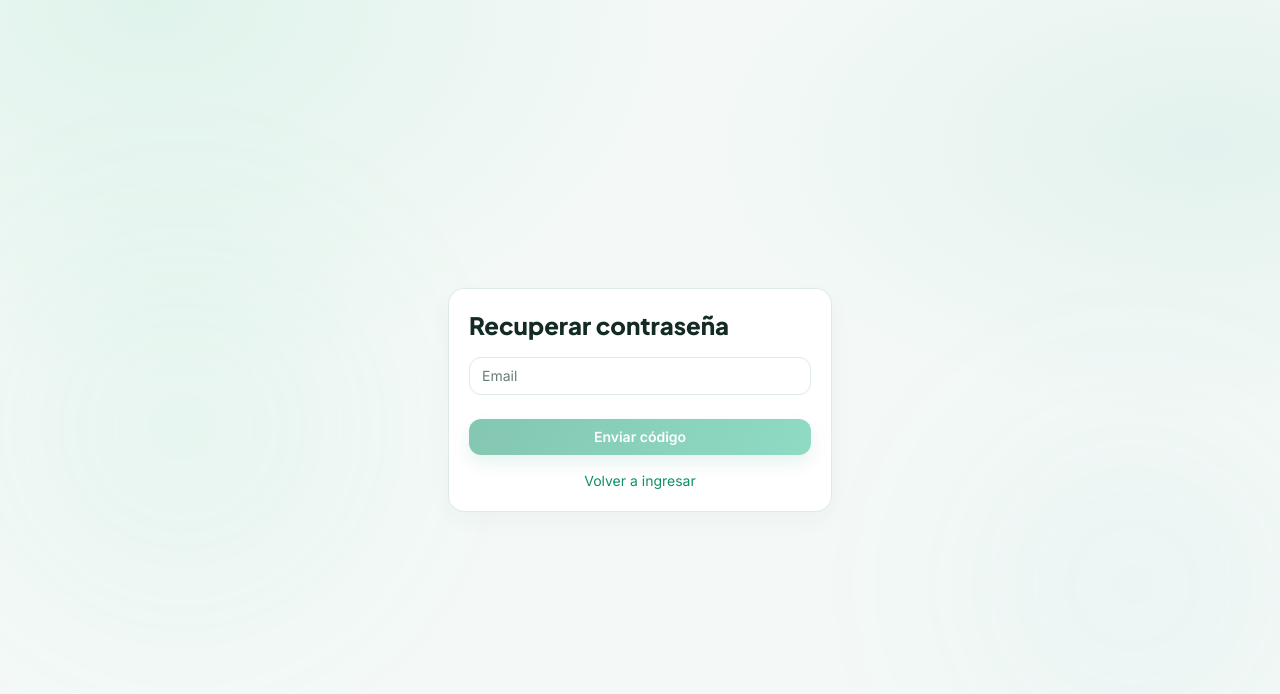
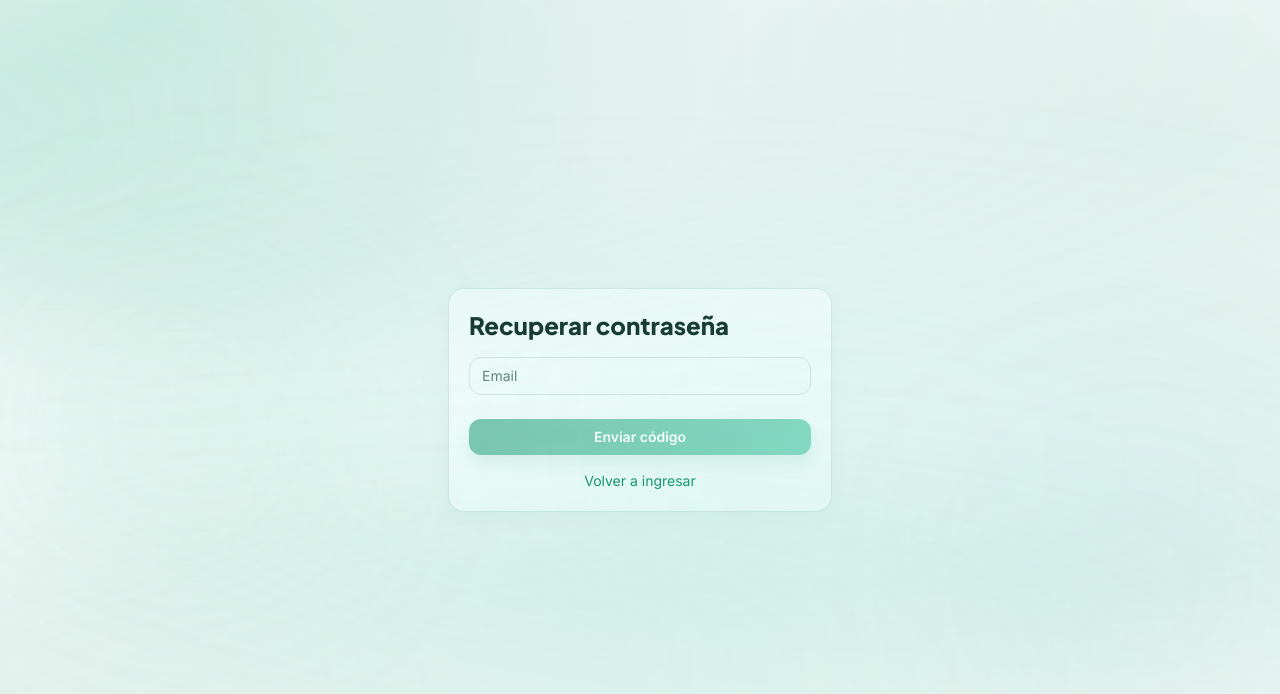
Before and after one commit to Alet0rre05/sanaea-app, a React (Vite) app in the folder frontend/: page /password/reset in a window 1280 px wide. Shown: the top 694 px of the page. Built offline with nearby package versions, Linux system fonts and the light colour scheme; no server answers.

Commit message:
Add files via upload

```diff
--- a/frontend/src/styles/index.css
+++ b/frontend/src/styles/index.css
@@ -67,8 +67,8 @@ button,a,input,select,textarea { -webkit-tap-highlight-color:transparent; }
 .feature-card:hover,.shortcut-card:hover { transform:translateY(-3px);border-color:rgba(27,166,119,.42);box-shadow:0 14px 34px rgba(14,103,70,.09); }
 .shortcut-card { min-height:174px;display:block;transition:transform .2s ease,border-color .2s ease,box-shadow .2s ease; }
 .feature-icon { display:grid;place-items:center;width:44px;height:44px;border-radius:14px; }
-.feature-icon--mint { color:#07845f;background:#dff7ec; }.feature-icon--blue { color:#2776a9;background:#e2f2fb; }.feature-icon--violet { color:#7660b7;background:#eee9fb; }.feature-icon--amber { color:#a56c13;background:#fff2d9; }.feature-icon--neutral { color:rgb(var(--muted));background:rgb(var(--line)/.55); }
-:root.dark .feature-icon--mint { color:#74e0b5;background:rgba(27,153,107,.18); }:root.dark .feature-icon--blue { color:#8bcaf0;background:rgba(39,118,169,.2); }:root.dark .feature-icon--violet { color:#c2afff;background:rgba(118,96,183,.2); }:root.dark .feature-icon--amber { color:#f5ca78;background:rgba(165,108,19,.2); }
+.feature-icon--mint { color:#07845f;background:#dff7ec; }.feature-icon--blue { color:#0D9488;background:#dcf5f1; }.feature-icon--violet { color:#7660b7;background:#eee9fb; }.feature-icon--amber { color:#a56c13;background:#fff2d9; }.feature-icon--neutral { color:rgb(var(--muted));background:rgb(var(--line)/.55); }
+:root.dark .feature-icon--mint { color:#74e0b5;background:rgba(27,153,107,.18); }:root.dark .feature-icon--blue { color:#2DD4BF;background:rgba(13,148,136,.2); }:root.dark .feature-icon--violet { color:#c2afff;background:rgba(118,96,183,.2); }:root.dark .feature-icon--amber { color:#f5ca78;background:rgba(165,108,19,.2); }
 .legal-alert { display:flex;align-items:center;gap:13px;padding:14px 16px;border:1px solid rgba(220,160,55,.35);border-radius:17px;background:rgba(245,183,70,.10);color:rgb(var(--ink)); }
 .legal-alert-icon { display:grid;place-items:center;width:38px;height:38px;flex:none;border-radius:12px;background:rgba(245,183,70,.2);color:#b47a1a; }
 .dashboard-lower { display:flex;flex-direction:column;gap:12px; }
@@ -122,3 +122,21 @@ body::before, body::after { z-index:0; }
 .faq-panel { animation:detail-in 280ms ease-out both; }
 .chart-bar { transition:width 700ms cubic-bezier(.2,.7,.2,1); }
 @media(prefers-reduced-motion:reduce) { .chart-bar { transition:none; } }
+
+/* Móvil: barra superior compacta para que no se corte */
+@media(max-width:639px) {
+  .topbar { gap:8px; padding:10px 12px; }
+  .brand-caption { display:none; }
+  .brand-lockup { padding:0; }
+}
+/* Fondo animado global (aurora en la paleta de Sanae) */
+.aurora { position:fixed; inset:0; z-index:0; pointer-events:none; overflow:hidden; }
+.aurora__band { position:absolute; left:-25%; right:-25%; height:52vh; border-radius:50%; filter:blur(70px); opacity:.34; will-change:transform; }
+.aurora__band--a { top:-16vh; background:linear-gradient(90deg,rgba(32,184,138,.55),rgba(13,148,136,.22),rgba(32,184,138,0)); animation:aurora-a 26s ease-in-out infinite alternate; }
+.aurora__band--b { top:30vh; background:linear-gradient(90deg,rgba(13,148,136,0),rgba(45,212,191,.32),rgba(16,142,105,.22)); animation:aurora-b 32s ease-in-out infinite alternate; }
+.aurora__band--c { top:62vh; background:linear-gradient(90deg,rgba(16,142,105,.18),rgba(32,184,138,.3),rgba(13,148,136,0)); animation:aurora-c 38s ease-in-out infinite alternate; }
+:root.dark .aurora__band { opacity:.22; }
+@keyframes aurora-a { from { transform:translate3d(-6%,0,0) rotate(-5deg); } to { transform:translate3d(8%,5vh,0) rotate(4deg); } }
+@keyframes aurora-b { from { transform:translate3d(6%,0,0) rotate(3deg); } to { transform:translate3d(-7%,-4vh,0) rotate(-4deg); } }
+@keyframes aurora-c { from { transform:translate3d(-3%,0,0) rotate(-2deg); } to { transform:translate3d(5%,3vh,0) rotate(3deg); } }
+@media(prefers-reduced-motion:reduce) { .aurora__band { animation:none!important; } }
```
